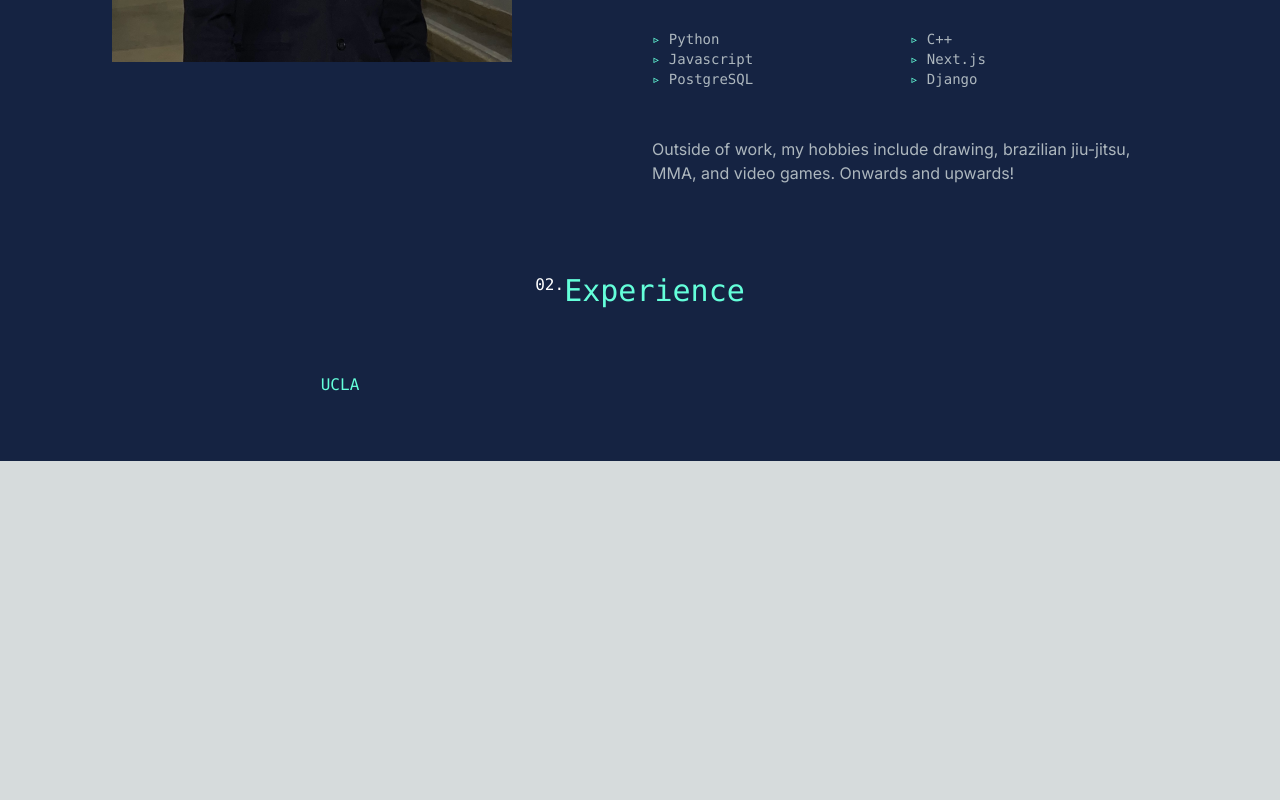
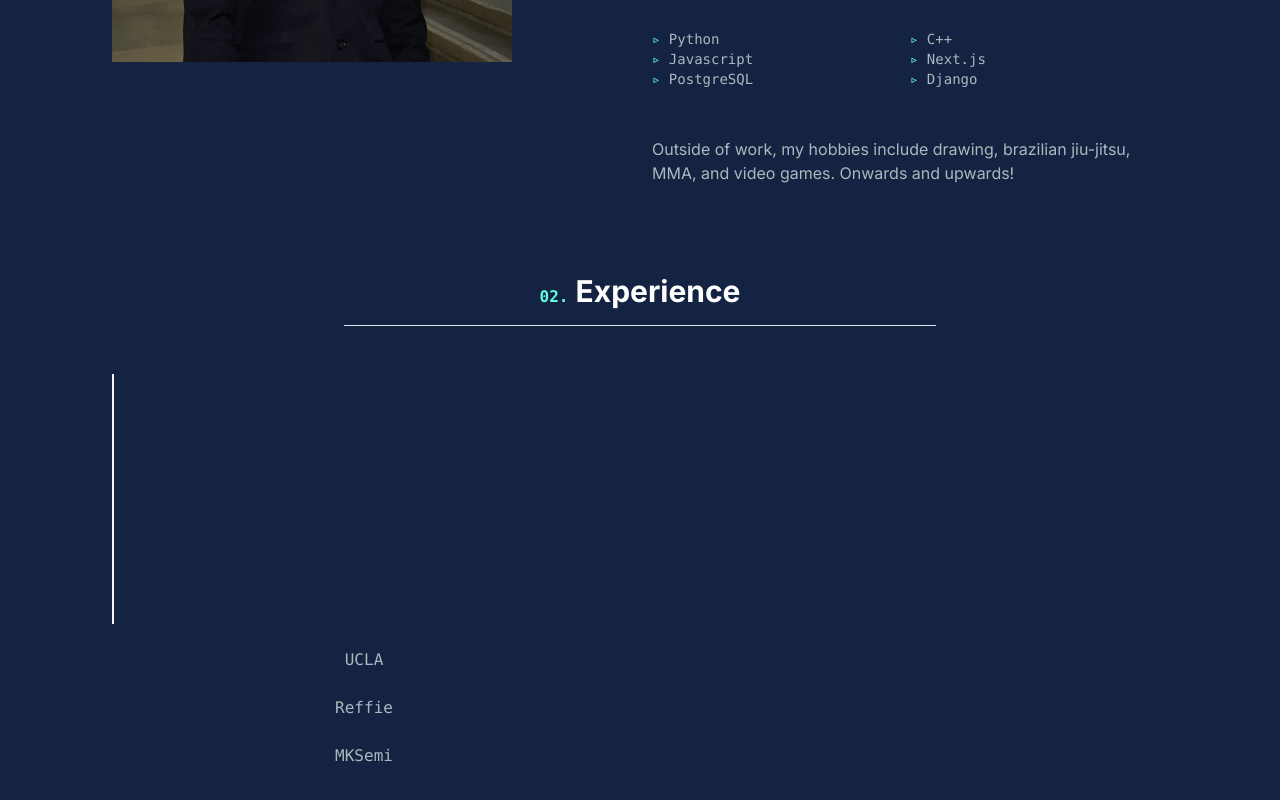
Before and after one commit to zhendahu/zhendahu.github.io, a Next.js app in the folder zhenda-portfolio/: page / in a window 1280 px wide. Shown: the part 1168-1968 px from the top of the page. Before the commit the page ends 1629 px from the top, so only its background shows below. Built offline with nearby package versions, Linux system fonts and the light colour scheme.

Commit message:
start with different tabs in the experience section

```diff
--- a/zhenda-portfolio/src/app/components/AboutSection.jsx
+++ b/zhenda-portfolio/src/app/components/AboutSection.jsx
@@ -9,8 +9,8 @@ const AboutSection = () => {
                 <Image src="/images/zhenda_about.jpg" alt="about section image" className='' width={500} height={500} />
             </div>
             <div className='mt-4 md:mt-0 text-left  flex flex-col h-full'>
-                <h2 className='text-3xl font-mono text-[#64FFDA]'> <span className='text-white font-mono text-base'>01.</span> About Me</h2>
-                <hr class="h-px my-4 bg-gray-200 border-0 dark:bg-gray-700" />
+                <h2 className='text-3xl text-white font-bold'> <span className='font-mono text-[#64FFDA] text-base'>01.</span> About Me</h2>
+                <hr class="h-px my-4 bg-gray-200 dark:bg-gray-700" />
                 <p className='text-[#ADB7BE] text-xs sm:text-sm mr-6 mb-4 lg:text-base'>
                     Hey, thanks for stopping by!
                     <br></br>
--- a/zhenda-portfolio/src/app/components/ExperienceSection.jsx
+++ b/zhenda-portfolio/src/app/components/ExperienceSection.jsx
@@ -14,13 +14,25 @@ const ExperienceSection = () => {
     }
 
   return (
-    <section className=''>
-            <h2 className='text-3xl font-mono text-[#64FFDA] flex justify-center'> <span className='text-white font-mono text-base flex justify-center'>02. </span> Experience</h2>
+    <div>
+        <section className='mt-4 md:mt-0 text-left flex flex-col h-full px-2 items-center xl:px-16'>
+            <h2 className='text-3xl text-white font-bold'> <span className='font-mono text-[#64FFDA] text-base'>02.</span> Experience</h2>
+        </section>
 
-        <div className='md:grid md:grid-cols-2 gap-6 items-center py-8 px-2 xl:gap-6 sm:py-16 xl:px-16'>
-            <TabButton selectTab={() => handleTabChange("UCLA")} active={tab === "UCLA"}>UCLA</TabButton>
+        <div className='items-center flex flex-col'>
+            <hr class="h-px my-4 bg-gray-200 dark:bg-gray-700 w-1/2" />
         </div>
-    </section>
+        <section className='md:grid md:grid-cols-2 gap-6 items-center py-4 px-2 xl:gap-6 sm:py-8 xl:px-16'>
+            <div className='flex flex-col gap-6'>
+                <div class="inline-block h-[250px] min-h-[1em] w-0.5 self-stretch bg-neutral-100 opacity-100 dark:opacity-50"></div>
+                <TabButton selectTab={() => handleTabChange("UCLA")} active={tab === "UCLA"}>UCLA</TabButton>
+                <TabButton selectTab={() => handleTabChange("Reffie")} active={tab === "Reffie"}>Reffie</TabButton>
+                <TabButton selectTab={() => handleTabChange("MKSemi")} active={tab === "MKSemi"}>MKSemi</TabButton>
+            </div>
+        </section>
+    </div>
+
+
   )
 }
 
--- a/zhenda-portfolio/src/app/components/TabButton.jsx
+++ b/zhenda-portfolio/src/app/components/TabButton.jsx
@@ -5,7 +5,7 @@ const buttonClasses = active ? 'text-white border-b border-purple-500' : 'text-[
 
   return (
     <button onClick={selectTab}>
-        <p className={'mr-3 font-mono text-[#64FFDA] hover:text-white ${buttonClasses}'}>
+        <p className={'mr-3 font-mono text-base hover:text-[#64FFDA] text-[#ADB7BE] ${buttonClasses}'}>
         {children}
         </p>
 
--- a/zhenda-portfolio/src/app/page.js
+++ b/zhenda-portfolio/src/app/page.js
@@ -14,7 +14,7 @@ export default function Home() {
       <container className="container mt-24 mx-auto px-12 ">
         <AboutSection />
       </container>
-      <container>
+      <container className="container mx-auto px-12">
         <ExperienceSection />
       </container>
     </main>
```
